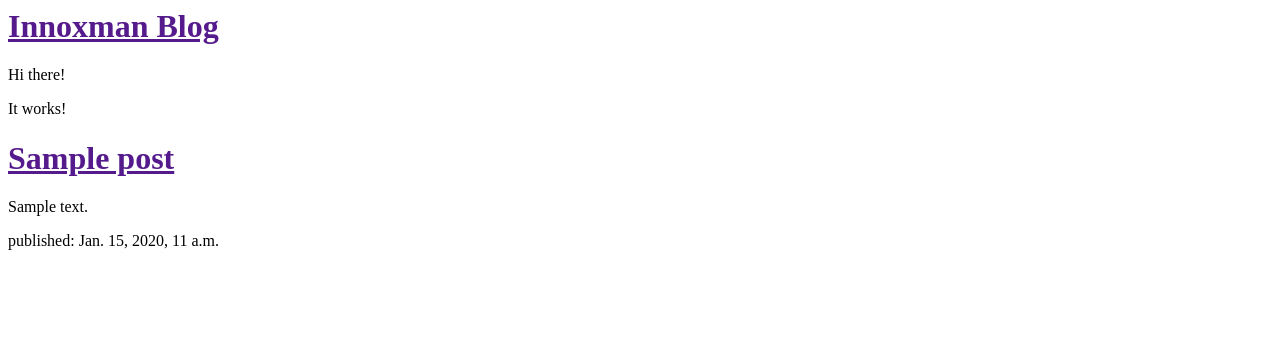
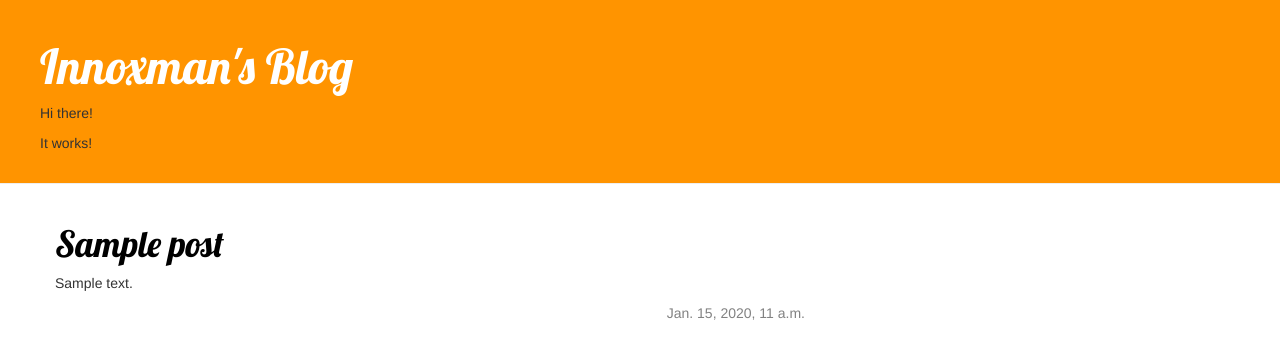
Before and after one commit to innoxman/my-first-blog, a Django app: template blog/templates/blog/post_list.html in a window 1280 px wide. Shown: the top 362 px of the page. Run offline with Django 3.2, Linux system fonts and the light colour scheme; the template is opened without the code that fills it: values that come from a table or form of the project are taken from there, others are empty; tables that the repository leaves empty hold one stand-in row (values such as "Sample post"); some libraries are stand-ins or nearby versions.

Commit message:
Aggiunte view e template per blog detagliati. Aggiunti CSS.

```diff
--- /dev/null
+++ b/blog/static/css/blog.css
@@ -0,0 +1,47 @@
+.page-header {
+	background-color: #ff9400;
+	margin-top: 0;
+	padding: 20px 20px 20px 40px;
+}
+
+.page-header h1, .page-header h1 a, .page-header h1 a:visited, .page-header h1 a:active
+{
+	color: #ffffff;
+	font-size: 36pt;
+	text-decoration: none;
+}
+
+.content {
+	margin-left: 40px;
+}
+
+h1, h2, h3, h4 {
+	font-family: 'Lobster', cursive;
+}
+.date {
+	float: right;
+	color: #828282;
+}
+
+.save {
+	float: right;
+}
+
+.post-form textarea, .post-form input {
+	width: 100%;
+}
+
+.top-menu, .top-menu:hover, .top-menu:visited {
+	color: #ffffff;
+	float: right;
+	font-size: 26pt;
+	margin-right: 20px;
+}
+
+.post {
+	margin-bottom: 70px;
+}
+
+.post h1 a, .post h1 a:visited {
+	color: #000000;
+}
--- /dev/null
+++ b/blog/templates/blog/base.html
@@ -0,0 +1,29 @@
+{% load staticfiles %}
+<html>
+	<head>
+		<link rel="stylesheet" href="//maxcdn.bootstrapcdn.com/bootstrap/3.2.0/css/bootstrap.min.css">
+		<link rel="stylesheet" href="//maxcdn.bootstrapcdn.com/bootstrap/3.2.0/css/bootstrap-theme.min.css">
+		<link rel="stylesheet" href="{% static 'css/blog.css' %}">
+		<link href="http://fonts.googleapis.com/css?family=Lobster&subset=latin,latin-ext" rel="stylesheet" type="text/css">
+		<title>Innoxman's blog</title>
+	</head>
+
+	<body>
+	<div class="page-header">
+		<h1><a href="">Innoxman's Blog</a></h1>
+
+		<p>Hi there!</p>
+		<p>It works!</p>
+	</div>
+
+
+	<div class="content container">
+		<div class="row">
+			<div class="col-md-8">
+				{% block content %}
+				{% endblock %}
+			</div>
+		</div>
+	</div>
+
+</html>
--- a/blog/templates/blog/post_list.html
+++ b/blog/templates/blog/post_list.html
@@ -1,22 +1,14 @@
-<html>
-	<head>
-		<title>Innoxman's blog</title>
-	</head>
+{% extends 'blog/base.html' %}
 
-	<body>
-	<div>
-		<h1><a href="">Innoxman Blog</a></h1>
-
-		<p>Hi there!</p>
-		<p>It works!</p>
-	</div>
+{% block content %}
 
 	{% for post in posts %}
-	<div>
-		<h1><a href="">{{ post.title }}</a></h1>
-		<p>{{ post.text|linebreaks }}</p>
-		<p>published: {{ post.published_date }}</p>
-	</div>
+		<div class="post">
+			<h1><a href="{% url 'post_detail' pk=post.pk %}">{{ post.title }}</a></h1>
+			<p>{{ post.text|linebreaks }}</p>
+			<div class="date">
+				{{ post.published_date }}
+			</div>
+		</div>
 	{% endfor %}
-
-</html>
+{% endblock %}
--- a/blog/urls.py
+++ b/blog/urls.py
@@ -3,4 +3,5 @@ from . import views
 
 urlpatterns = [
 url(r'^$', views.post_list, name='post_list'),
+url(r'^post/(?P<pk>[0-9]+)/$', views.post_detail, name='post_detail'),
 ]
```
Also changed, not shown: blog/templates/blog/post_detail.html (added, +17 -0 lines), blog/views.py (+6 -1 lines).
